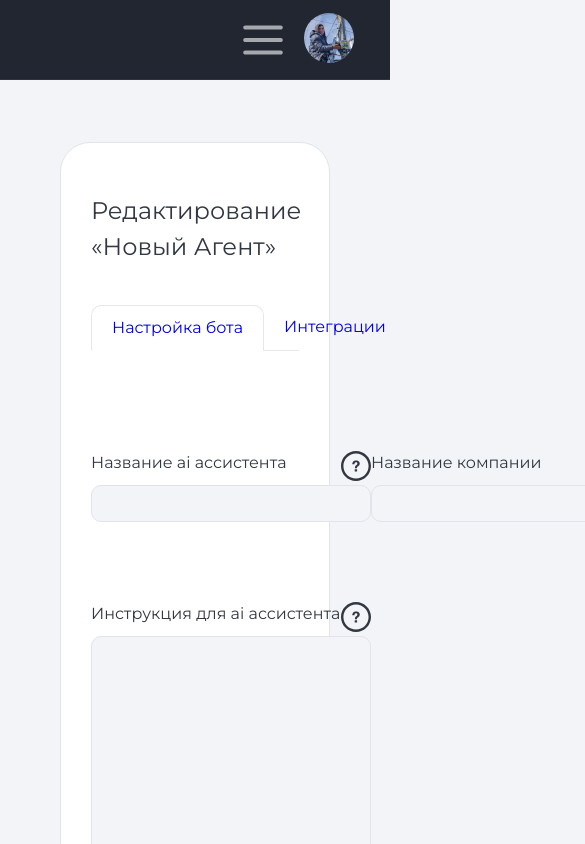
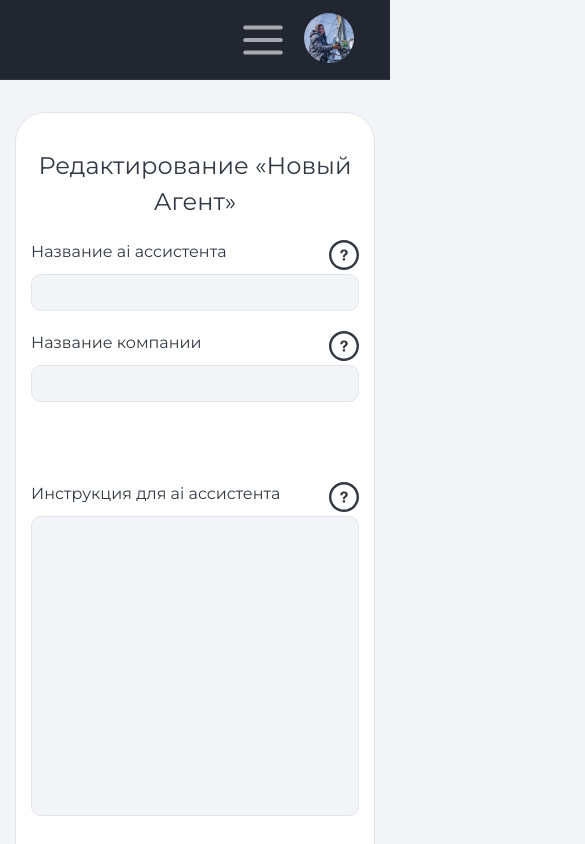
Before and after one commit to fender5234/CloverFront, a React (Vite) app: page /assistans/edit-bot in a window 390 px wide. Shown: the top 844 px of the page, 585 px wide, since content can reach past the window. Built offline with nearby package versions, Linux system fonts and the light colour scheme.

Commit message:
немного стилей

```diff
--- a/src/componentns/EditBot/EditBot.scss
+++ b/src/componentns/EditBot/EditBot.scss
@@ -2,6 +2,10 @@
   max-width: 1024px;
   color: #323842;
   margin: 0 auto;
+
+  @media (max-width: 768px) {
+    text-align: center;
+  }
 }
 
 .edit-form-wrapper {
@@ -25,6 +29,11 @@
   &--file {
     margin-top: 60px;
     max-width: 100%;
+  }
+
+  @media (max-width: 768px) {
+    max-width: 100%;
+    min-width: unset;
   }
 }
 
@@ -103,6 +112,10 @@
 .edit-input-text {
   display: flex;
   justify-content: space-between;
+
+  @media (max-width: 768px) {
+    flex-direction: column;
+  }
 }
 
 .edit-button {
@@ -123,4 +136,8 @@
   &:hover {
     background-color: #5352ad;
   }
+
+  @media (max-width: 768px) {
+    width: 80%;
+  }
 }
--- a/src/componentns/Pagination/Pagination.scss
+++ b/src/componentns/Pagination/Pagination.scss
@@ -11,6 +11,10 @@
     width: 100%;
     height: 1px;
     background-color: #e7e7e9;
+  }
+
+  @media (max-width: 768px) {
+    display: none;
   }
 }
 
--- a/src/index.scss
+++ b/src/index.scss
@@ -64,6 +64,10 @@ body {
   grid-column: 2/3;
   grid-row: 2/3;
   padding: 60px;
+
+  @media (max-width: 768px) {
+    padding: 30px 15px;
+  }
 }
 
 .layout {
@@ -75,6 +79,10 @@ body {
   border-radius: 30px;
   background-color: #ffffff;
   border: 1px solid #e1e4ea;
+
+  @media (max-width: 768px) {
+    padding: 15px;
+  }
 }
 
 @media (max-width: 768px) {
```
